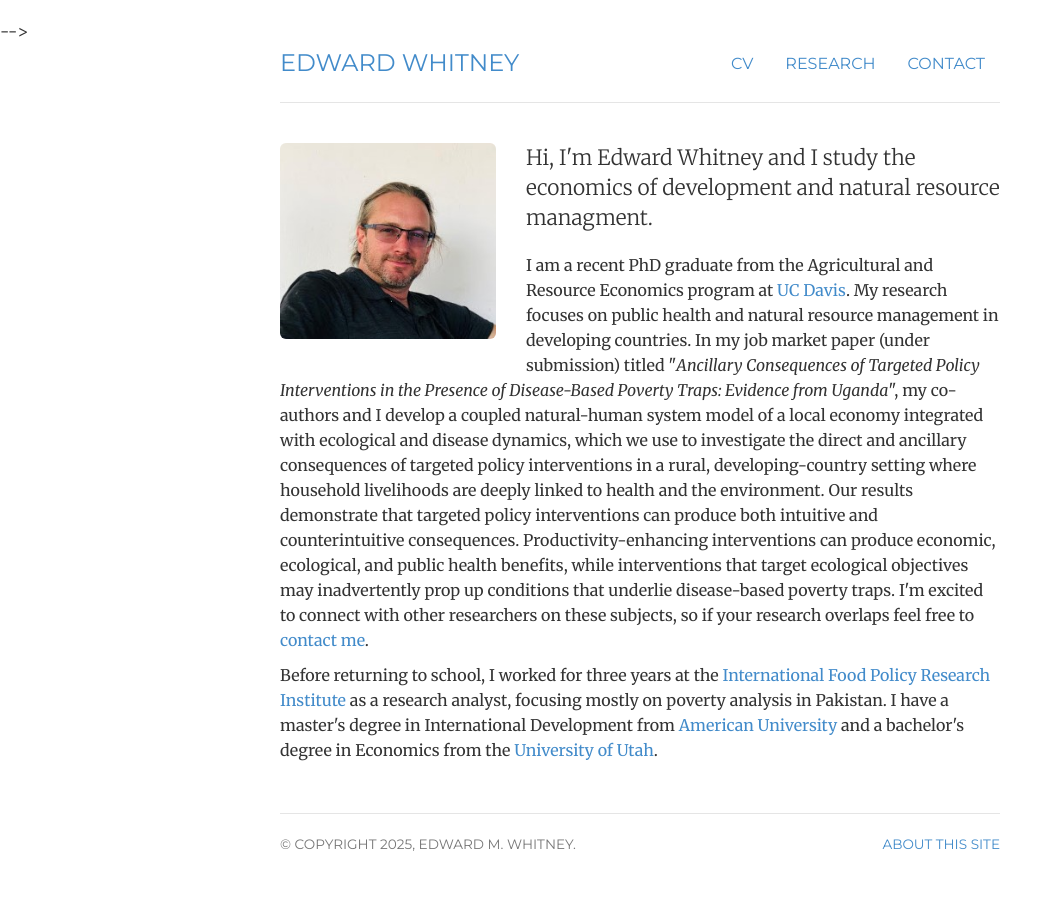
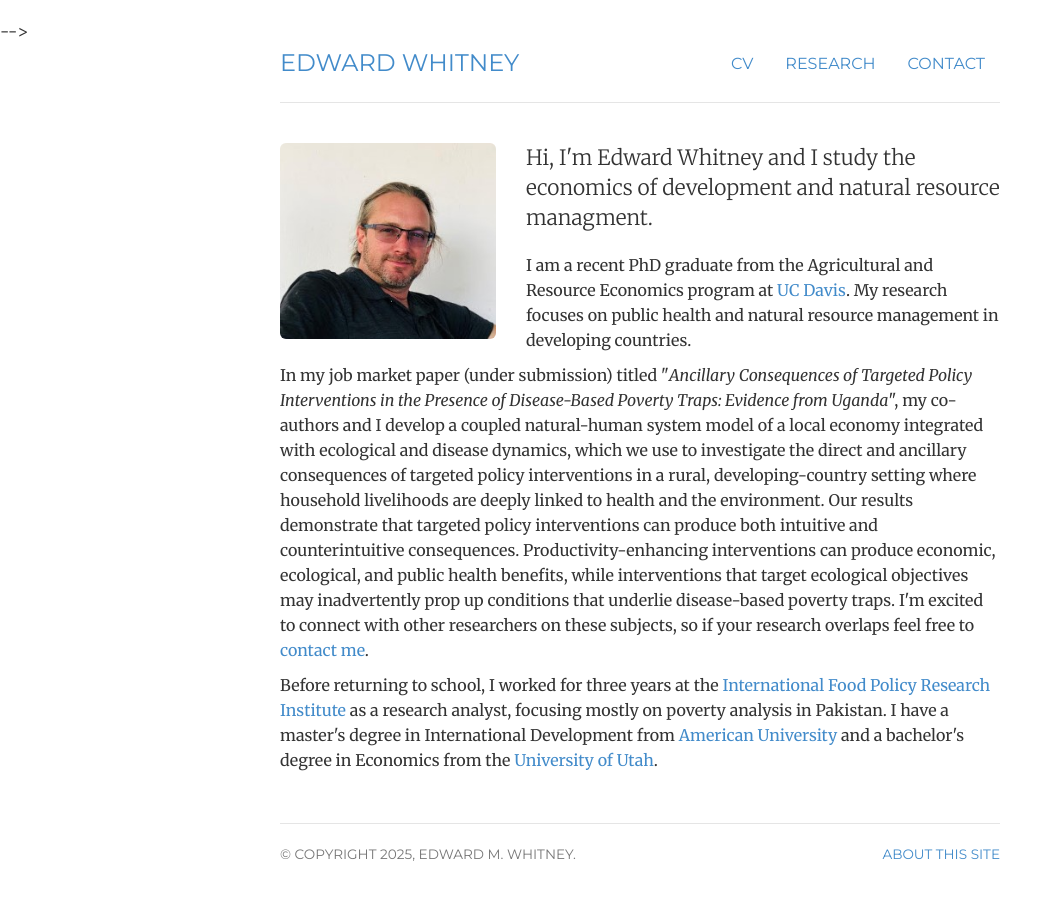
Before and after one commit to edwardmw/edwardmwhitney, a Jekyll site: the page built from index.html, in a window 1280 px wide. Shown: the whole page, without its empty margins (0-1044 px from the left). Built offline with Jekyll 4.4.1, drawn with Linux system fonts in a browser that asks for light colours.

```diff
--- a/index.html
+++ b/index.html
@@ -16,7 +16,9 @@ description: Information about Edward Whitney, a Ph.D. graduate from the Agricul
         <div itemscope itemtype="http://data-vocabulary.org/Person">
             <p class="lead">Hi, I'm <span itemprop="name">Edward Whitney</span> and I study the economics of development and natural resource managment.</p>
 
-            <p>I am a recent <span itemprop="title">PhD graduate</span> from the Agricultural and Resource Economics program at  <a href="https://are.ucdavis.edu/" target="_blank">UC Davis</a>. My research focuses on public health and natural resource management in developing countries. In my job market paper (under submission) titled "<i>Ancillary Consequences of Targeted Policy Interventions in the Presence of Disease-Based Poverty Traps: Evidence from Uganda</i>", my co-authors and I develop a coupled natural-human system model of a local economy integrated with ecological and disease dynamics, which we use to investigate the direct and ancillary consequences of targeted policy interventions in a rural, developing-country setting where household livelihoods are deeply linked to health and the environment. Our results demonstrate that targeted policy interventions can produce both intuitive and counterintuitive consequences. Productivity-enhancing
+            <p>I am a recent <span itemprop="title">PhD graduate</span> from the Agricultural and Resource Economics program at  <a href="https://are.ucdavis.edu/" target="_blank">UC Davis</a>. My research focuses on public health and natural resource management in developing countries.</p>
+
+			<p>In my job market paper (under submission) titled "<i>Ancillary Consequences of Targeted Policy Interventions in the Presence of Disease-Based Poverty Traps: Evidence from Uganda</i>", my co-authors and I develop a coupled natural-human system model of a local economy integrated with ecological and disease dynamics, which we use to investigate the direct and ancillary consequences of targeted policy interventions in a rural, developing-country setting where household livelihoods are deeply linked to health and the environment. Our results demonstrate that targeted policy interventions can produce both intuitive and counterintuitive consequences. Productivity-enhancing
             interventions can produce economic, ecological, and public health benefits, while interventions that target ecological objectives may inadvertently prop up conditions that underlie disease-based poverty traps. I'm excited to connect with other researchers on these subjects, so if your research overlaps feel free to <a href="http://edwardmwhitney.com/contact" target="_blank">contact me</a>.  </p>
 
             <p>Before returning to school, I worked for three years at the <a href="https://www.ifpri.org/" target="_blank">International Food Policy Research Institute</a> as a research analyst, focusing mostly on poverty analysis in Pakistan. I have a master's degree in International Development from <a href="https://www.american.edu/" target="_blank">American University</a> and a bachelor's degree in Economics from the <a href="https://www.utah.edu/" target="_blank">University of Utah</a>.</p>
```
